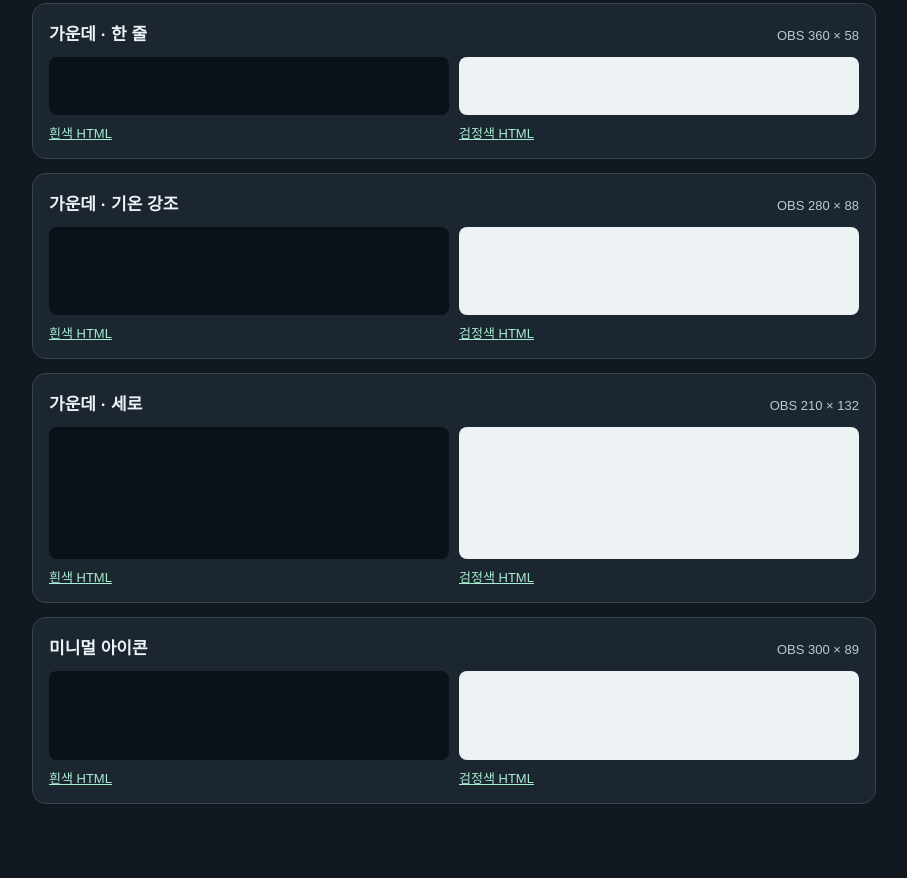
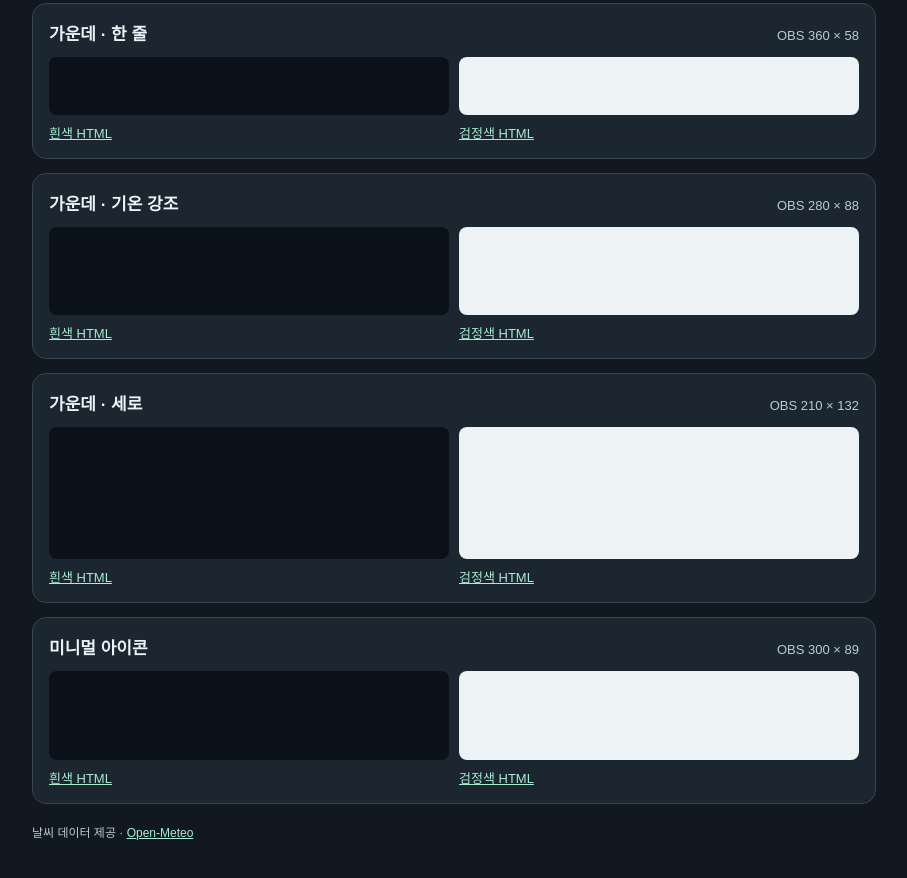
Before and after one commit to VRC-YURAM/obs-clock-weather, a plain HTML site: page index.html in a window 1280 px wide. Shown: the part 1916-2794 px from the top of the page, without its empty margins (186-1093 px from the left). Before the commit the page ends 2770 px from the top, so only its background shows below. Drawn offline with Linux system fonts and the light colour scheme.

Commit message:
Add Open-Meteo credit below weather previews

```diff
--- a/index.html
+++ b/index.html
@@ -5,6 +5,7 @@
 main{max-width:880px;margin:auto;padding:36px 18px} h1{font-size:30px;margin:0} h2.group{font-size:23px;margin:26px 0 10px} nav{display:flex;gap:16px;margin:8px 0 20px} p{color:#b9c9d2;line-height:1.5;margin:10px 0 28px}
 section{margin:0 0 14px;padding:16px;border:1px solid #364550;border-radius:14px;background:#1b2630} header{display:flex;align-items:baseline;justify-content:space-between;gap:12px;margin-bottom:12px} h2{font-size:17px;margin:0} header span{color:#bacad5;font-size:13px;white-space:nowrap}
 .variants{display:grid;grid-template-columns:repeat(2,minmax(0,1fr));gap:10px} .preview{border-radius:8px;overflow:hidden} .white{background:#0b1118} .black{background:#edf2f4} iframe{display:block;border:0;width:100%} a{display:inline-block;color:#a9ecd1;margin-top:8px;font-size:13px}
+.weather-credit{margin:20px 0 0;font-size:12px}.weather-credit a{font-size:inherit;margin-top:0}
 @media(max-width:540px){.variants{grid-template-columns:1fr}}
 </style></head><body><main><h1>OBS 한국 시간·한국 지역 날씨 오버레이</h1><nav aria-label="디자인 종류"><a href="#clock">시계</a><a href="#weather">날씨</a></nav><p>원하는 색상의 HTML을 내려받아 OBS에서 브라우저 소스의 로컬 파일로 추가하세요. 각 디자인에 표시된 크기는 OBS 권장 너비와 높이입니다.</p><h2 class="group" id="clock">시계</h2><p>미리보기는 예시입니다. OBS용 HTML은 한국 시간과 날짜를 표시합니다.</p><section><header><h2>한 줄형</h2><span>OBS 460 × 64</span></header><div class="variants"><div class="variant"><div class="preview white"><iframe title="한 줄형 흰색 미리보기" sandbox height="64" srcdoc="&lt;!doctype html>
 &lt;html lang=&quot;ko&quot;>&lt;head>&lt;meta charset=&quot;utf-8&quot;>&lt;meta name=&quot;viewport&quot; content=&quot;width=device-width,initial-scale=1&quot;>
@@ -386,4 +387,4 @@ body{margin:0;padding:8px;overflow:hidden;background:transparent;color:#000;font
 
 &lt;/body>
 &lt;/html>
-"></iframe></div><a href="obs-weather-minimal-black.html" download>검정색 HTML</a></div></div></section></main></body></html>
+"></iframe></div><a href="obs-weather-minimal-black.html" download>검정색 HTML</a></div></div></section><p class="weather-credit">날씨 데이터 제공 · <a href="https://open-meteo.com/">Open-Meteo</a></p></main></body></html>
```
